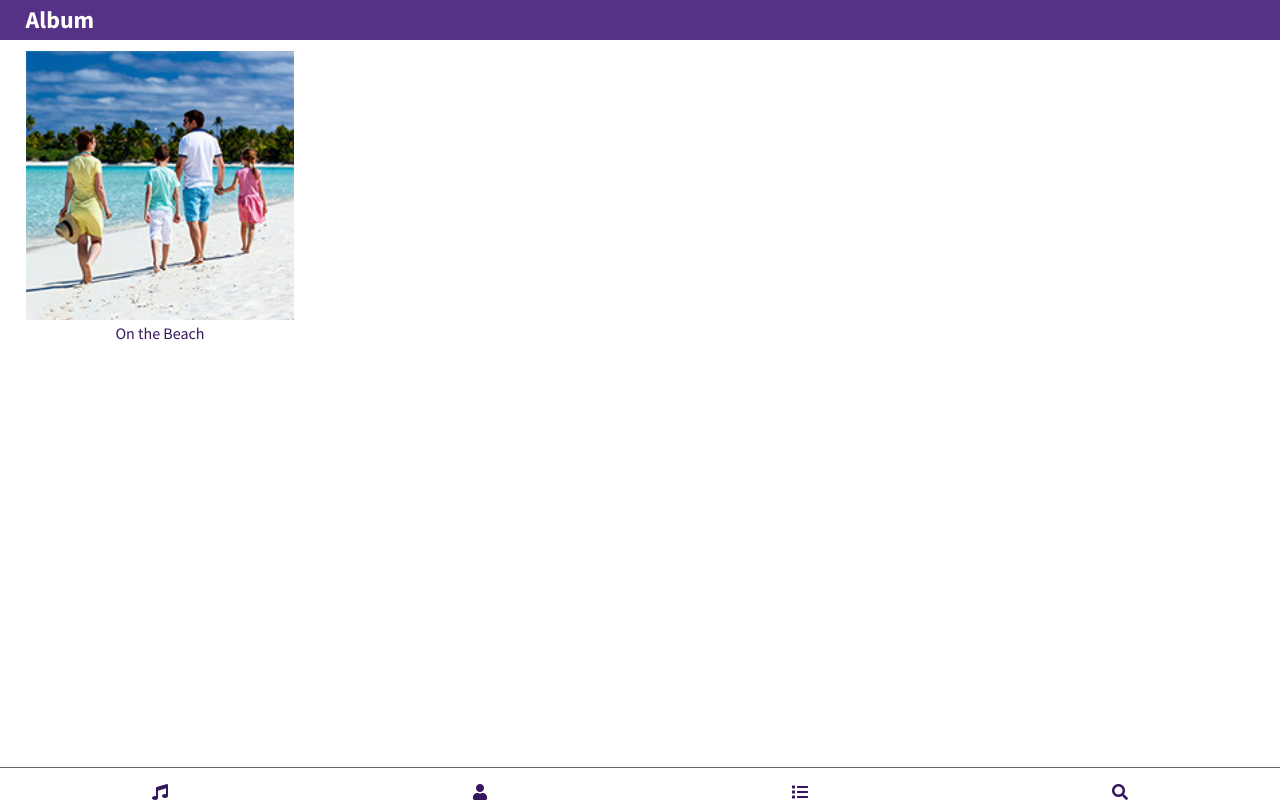
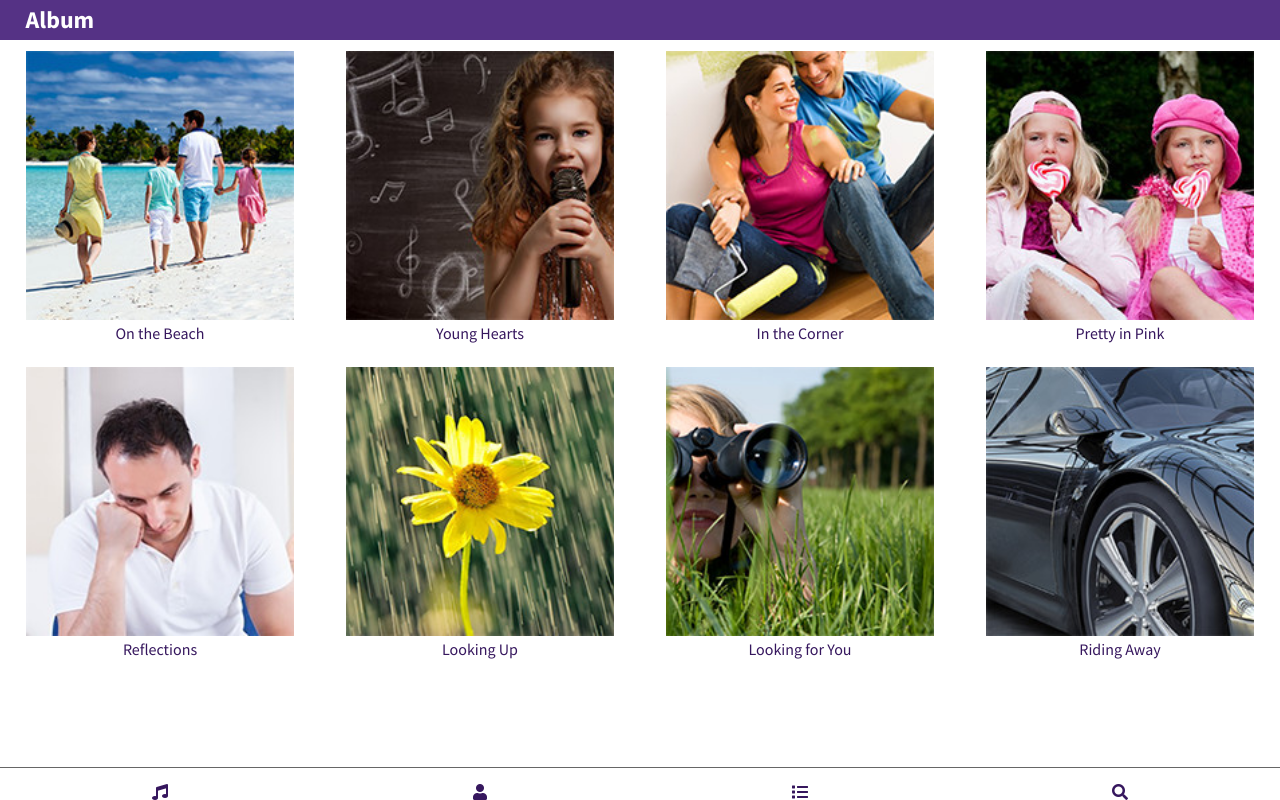
Before and after one commit to fmorriso/angular-css-grid-music-player, an Angular app: page /player in a window 1280 px wide. Built offline with nearby package versions, Linux system fonts and the light colour scheme.

Commit message:
added all images and captions to Music Player component

```diff
--- a/src/app/image-info.ts
+++ b/src/app/image-info.ts
@@ -1,4 +1,5 @@
 export interface ImageInfo {
   small:string,
-  large:string
+  large:string,
+  caption: string
 }
--- a/src/app/music-player/music-player.component.html
+++ b/src/app/music-player/music-player.component.html
@@ -8,13 +8,15 @@
   <!-- PAGE CONTENT GOES HERE -->
   <main class="album">
 
-    <figure>
-      <a [routerLink]="['/player']">
-        <img src="assets/a_beach200.jpg" srcset="assets/a_beach200.jpg 1x, assets/a_beach400.jpg 2x"/>
-      </a>
-      <figcaption>On the Beach</figcaption>
-    </figure>
+    <ng-container *ngFor="let image of images">
+      <figure>
+          <a [routerLink]="['/player']">
+            <img src="assets/{{image.small}}" srcset="assets/{{image.small}} 1x, assets/{{image.large}} 2x"/>
+          </a>
+        <figcaption>{{image.caption}}</figcaption>
+      </figure>
 
+    </ng-container>
 
   </main>
 
--- a/src/app/music-player/music-player.component.ts
+++ b/src/app/music-player/music-player.component.ts
@@ -8,8 +8,14 @@ import { Router } from '@angular/router';
 export class MusicPlayerComponent implements OnInit {
 
   images: ImageInfo[] = [
-    {small: 'a_girl200.jpg', large: 'a_girl400.jpg'},
-    {small: 'a_paint200.jpg', large: 'a_paint400.jpg'}
+    {small: 'a_beach200.jpg', large: 'a_beach400.jpg', caption: 'On the Beach'},
+    {small: 'a_girl200.jpg', large: 'a_girl400.jpg', caption: 'Young Hearts'},
+    {small: 'a_paint200.jpg', large: 'a_paint400.jpg', caption: 'In the Corner'},
+    {small: 'a_pink200.jpg', large: 'a_pink400.jpg', caption: 'Pretty in Pink'},
+    {small: 'a_sad200.jpg', large: 'a_sad400.jpg', caption: 'Reflections'},
+    {small: 'a_rain200.jpg', large: 'a_rain400.jpg', caption: 'Looking Up'},
+    {small: 'a_search200.jpg', large: 'a_search400.jpg', caption: 'Looking for You'},
+    {small: 'a_wheel200.jpg', large: 'a_wheel400.jpg', caption: 'Riding Away'}
   ];
   constructor() { }
 
```
